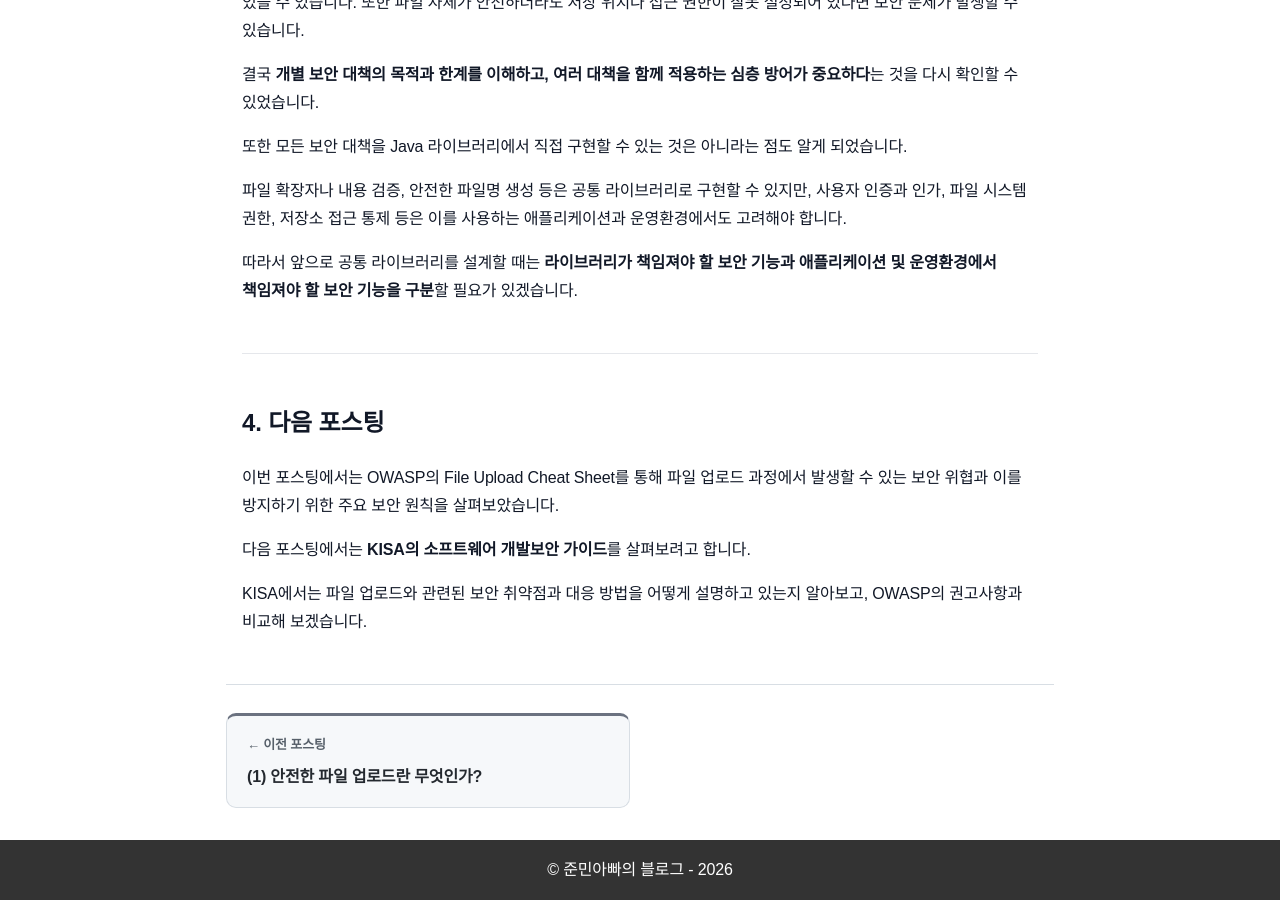
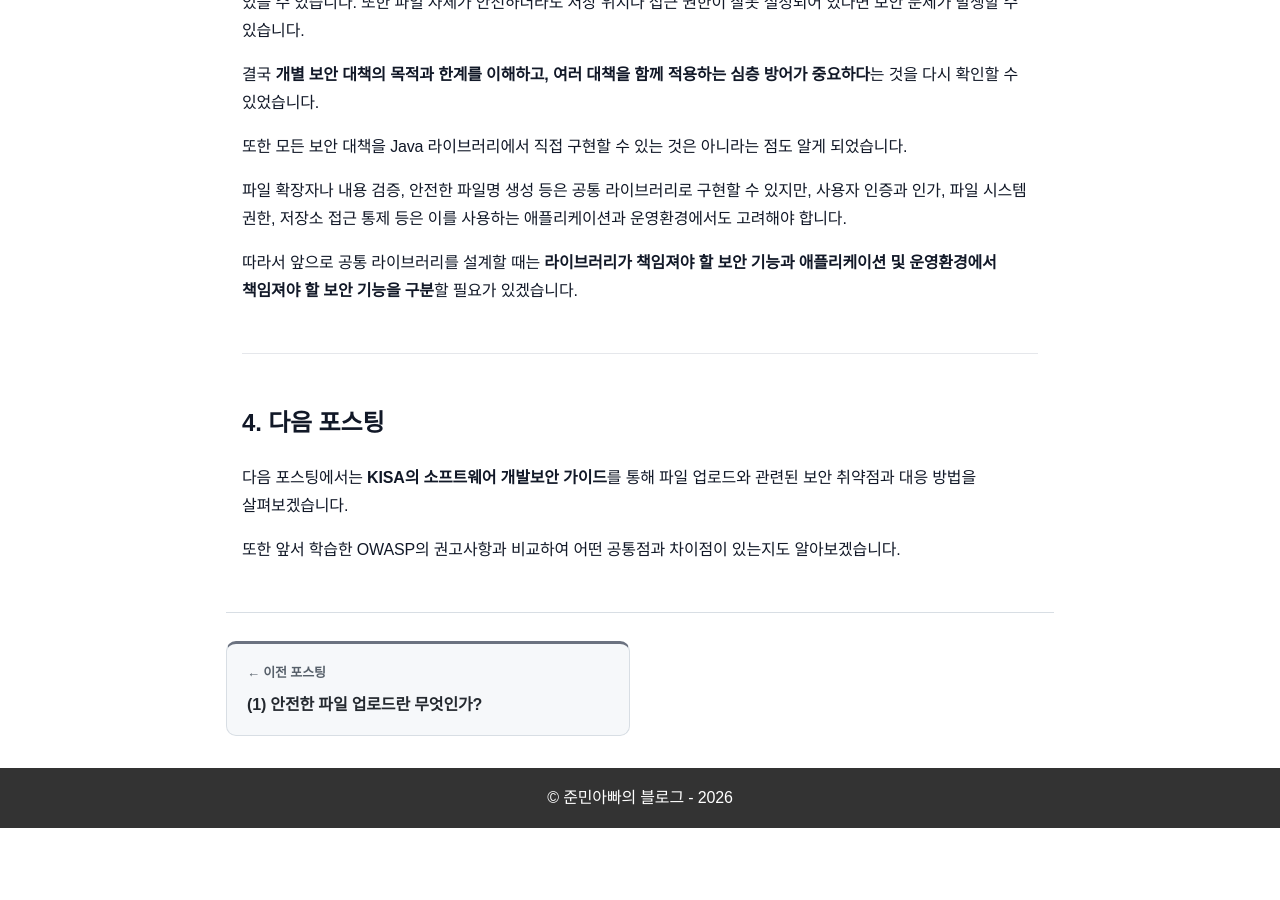
Before and after one commit to sanghoon-lee/sanghoon-lee.github.io, a Jekyll site: the page built from _posts/2026-11-01-upload2.md, in a window 1280 px wide and 900 px high, scrolled down 8578 px. Built offline with Jekyll 4.4.1, drawn with Linux system fonts in a browser that asks for light colours; nearby versions of some CDN libraries; comment, search, counter and statistics services are not loaded; after the commit the page ends 9406 px from its top, so only the background shows below that.

Commit message:
secure-file-upload2.md 추가

```diff
--- a/_posts/2026-11-01-upload2.md
+++ b/_posts/2026-11-01-upload2.md
@@ -259,8 +259,6 @@ OWASP의 File Upload Cheat Sheet를 살펴보면서 안전한 파일 업로드
 
 ## 4. 다음 포스팅
 
-이번 포스팅에서는 OWASP의 File Upload Cheat Sheet를 통해 파일 업로드 과정에서 발생할 수 있는 보안 위협과 이를 방지하기 위한 주요 보안 원칙을 살펴보았습니다.
+다음 포스팅에서는 **KISA의 소프트웨어 개발보안 가이드**를 통해 파일 업로드와 관련된 보안 취약점과 대응 방법을 살펴보겠습니다.
 
-다음 포스팅에서는 **KISA의 소프트웨어 개발보안 가이드**를 살펴보려고 합니다.
-
-KISA에서는 파일 업로드와 관련된 보안 취약점과 대응 방법을 어떻게 설명하고 있는지 알아보고, OWASP의 권고사항과 비교해 보겠습니다.
+또한 앞서 학습한 OWASP의 권고사항과 비교하여 어떤 공통점과 차이점이 있는지도 알아보겠습니다.
```
Also changed, not shown: _posts/2026-10-31-upload1.md (+0 -2 lines).
